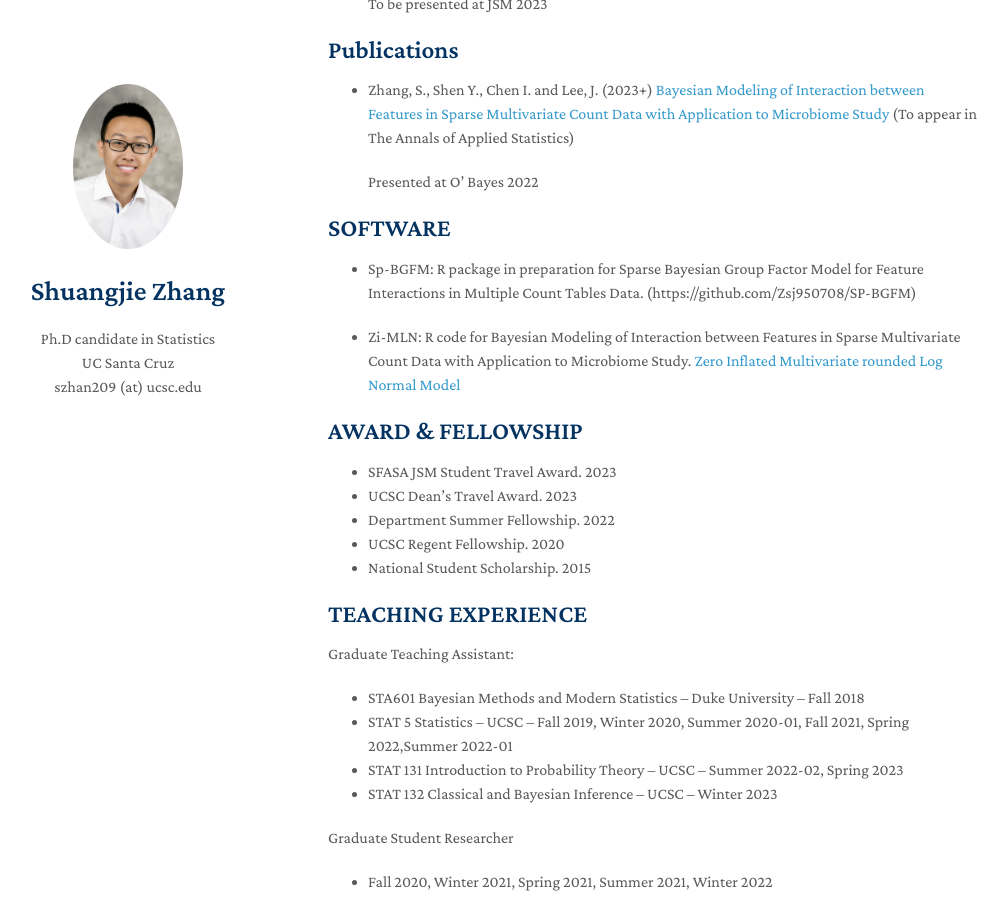
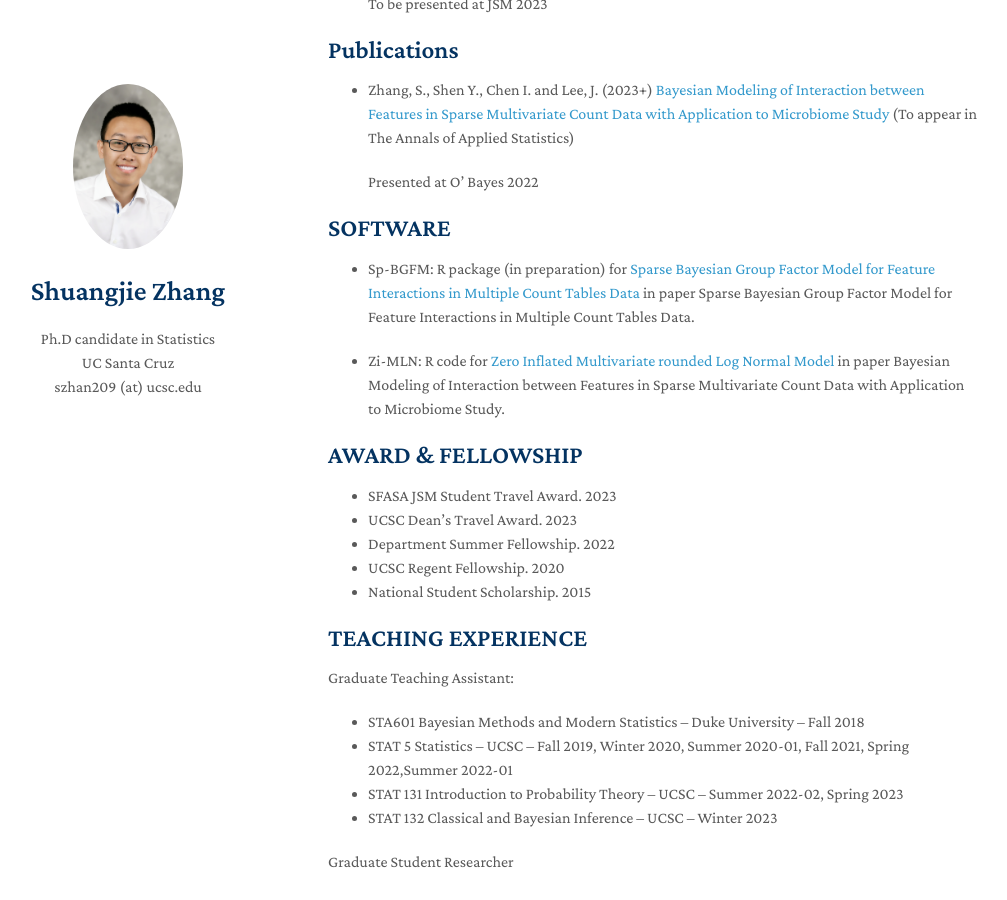
Before and after one commit to shuang-jie/shuang-jie.github.io, a Jekyll site: the page built from index.md, in a window 1280 px wide and 900 px high, scrolled down 571 px. Shown: the whole window, without its empty margins (142-1149 px from the left). Built offline with Jekyll 4.4.1, drawn with Linux system fonts in a browser that asks for light colours; nearby versions of some CDN libraries; a style sheet for code colours, icons or effects is not loaded.

Commit message:
Update index.md

```diff
--- a/index.md
+++ b/index.md
@@ -34,9 +34,9 @@ Welcome! I am currenly a Ph.D. candidate in Statistics surpervised by [Juhee Lee
 
 ## SOFTWARE
 
-* Sp-BGFM: R package in preparation for Sparse Bayesian Group Factor Model for Feature Interactions in Multiple Count Tables Data. (https://github.com/Zsj950708/SP-BGFM)
+* Sp-BGFM: R package (in preparation) for [Sparse Bayesian Group Factor Model for Feature Interactions in Multiple Count Tables Data](https://github.com/Zsj950708/SP-BGFM) in paper Sparse Bayesian Group Factor Model for Feature Interactions in Multiple Count Tables Data.
 
-* Zi-MLN:  R code for Bayesian Modeling of Interaction between Features in Sparse Multivariate Count Data with Application to Microbiome Study. [Zero Inflated Multivariate rounded Log Normal Model](https://github.com/Zsj950708/ZI-MLN)
+* Zi-MLN:  R code for [Zero Inflated Multivariate rounded Log Normal Model](https://github.com/Zsj950708/ZI-MLN) in paper Bayesian Modeling of Interaction between Features in Sparse Multivariate Count Data with Application to Microbiome Study.
 
 ## AWARD & FELLOWSHIP
 * SFASA JSM Student Travel Award. 2023
```
